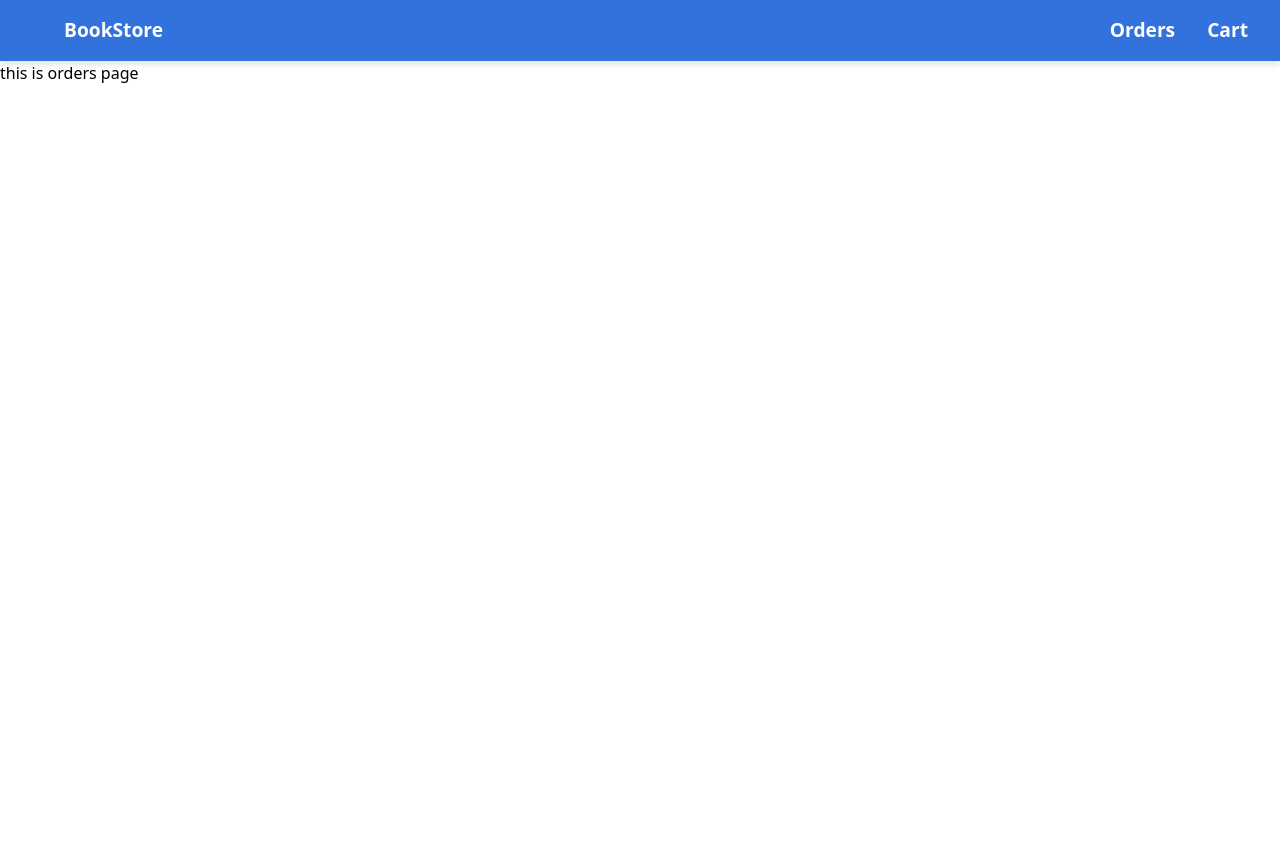
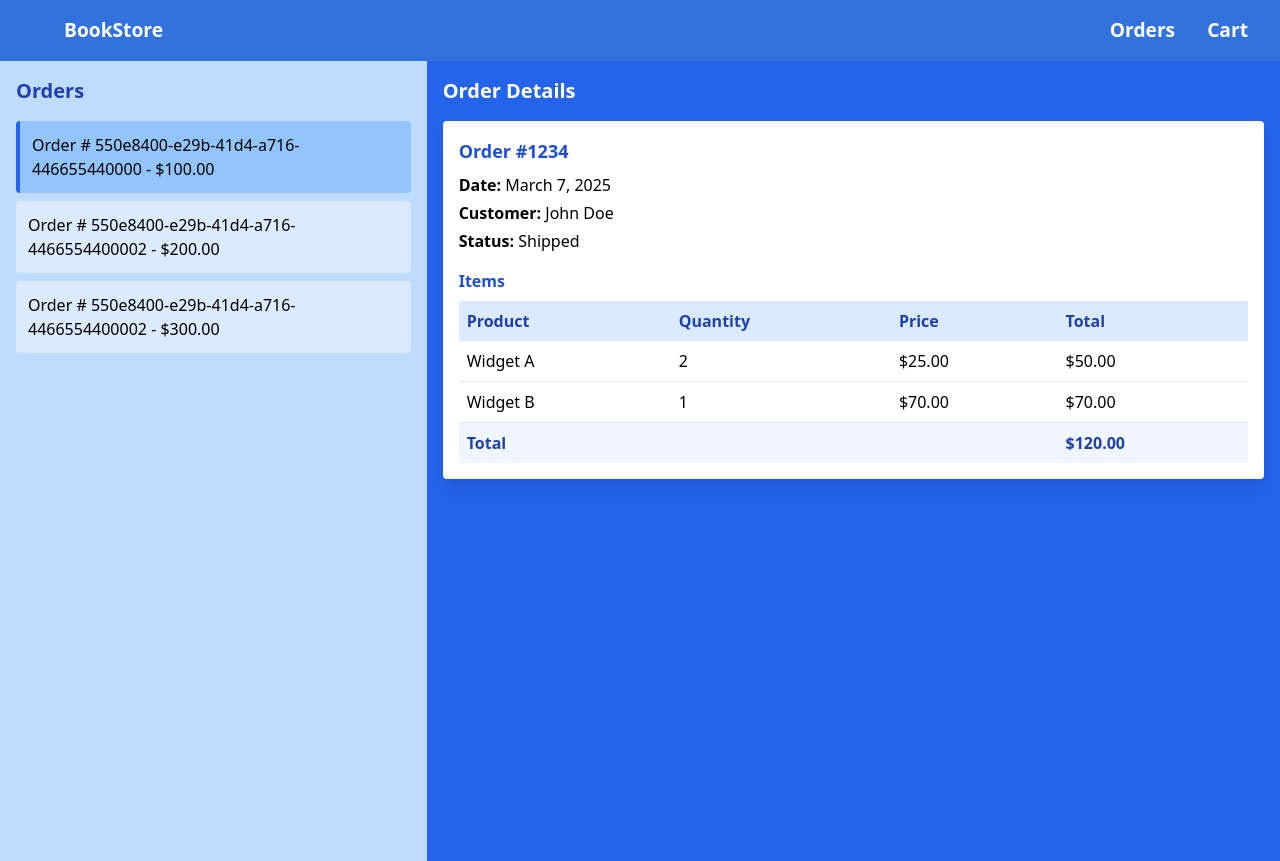
Before and after one commit to Anvesh-kn/bookstore, a React (Vite) app in the folder book-ui/: page /orders in a window 1280 px wide. Before the commit the page ends 800 px from the top, so only its background shows below. Built offline with nearby package versions, Linux system fonts and the light colour scheme.

Commit message:
add styling for orders page

```diff
--- a/book-ui/src/components/orders/OrderCardComponent.tsx
+++ b/book-ui/src/components/orders/OrderCardComponent.tsx
@@ -1,5 +1,5 @@
+
 function OrderCardComponent() {
-
 
 
     return (
--- a/book-ui/src/components/orders/OrderComponent.tsx
+++ b/book-ui/src/components/orders/OrderComponent.tsx
@@ -1,9 +1,59 @@
+import Order from "../../domain/Order.ts";
+import OrderItemsTableComponent from "./OrderItemsTableComponent.tsx";
+
+
 function OrderComponent() {
+    const orders: Array<Order> = [
+        {id: "550e8400-e29b-41d4-a716-446655440000", price: 100},
+        {id: "550e8400-e29b-41d4-a716-4466554400002", price: 200},
+        {id: "550e8400-e29b-41d4-a716-4466554400002", price: 300},
+    ];
+
+    const orderItems = [
+        {product: "Widget A", quantity: 2, price: 25.00},
+        {product: "Widget B", quantity: 1, price: 70.00}
+    ];
+
+    function handleOrderClick(id: string) {
+        console.log(`Order clicked: ${id}`);
+    }
+    const selectedOrderId:string="550e8400-e29b-41d4-a716-446655440000"
+
+    const orderList = orders.map((order) => (
+        <li
+            key={order.id}
+            className={`p-3 bg-blue-100 rounded cursor-pointer hover:bg-blue-300 ${
+                selectedOrderId === order.id ? 'bg-blue-300 border-l-4 border-blue-600' : ''
+            }`}
+            onClick={() => handleOrderClick(order.id)} // Add this function to handle clicks
+        >
+            Order # {order.id || 'N/A'} - ${order.price?.toFixed(2) || '0.00'}
+        </li>
+    ))
 
 
     return (
-        <div>
-            this is orders page
+        <div className="bg-gray-50 flex h-screen">
+            {/* Order List Section - Takes 1/3 of the width */}
+            <div className="bg-blue-200 w-1/3 p-4 overflow-y-auto">
+                <h2 className="text-xl font-bold mb-4 text-blue-800">Orders</h2>
+                <ul className="space-y-2">
+                    {orderList}
+                </ul>
+            </div>
+
+            {/* Order Details Section - Takes 2/3 of the width */}
+            <div className="bg-blue-600 w-2/3 p-4 overflow-y-auto">
+                <h2 className="text-xl font-bold mb-4 text-white">Order Details</h2>
+                <div className="bg-white p-4 rounded shadow-lg">
+                    <h3 className="text-lg font-semibold text-blue-700">Order #1234</h3>
+                    <p className="mt-2"><strong>Date:</strong> March 7, 2025</p>
+                    <p className="mt-1"><strong>Customer:</strong> John Doe</p>
+                    <p className="mt-1"><strong>Status:</strong> Shipped</p>
+
+                    <OrderItemsTableComponent items={orderItems}></OrderItemsTableComponent>
+                </div>
+            </div>
         </div>
     );
 }
--- /dev/null
+++ b/book-ui/src/components/orders/OrderItemsTableComponent.tsx
@@ -0,0 +1,51 @@
+type OrderItem = {
+    product: string;
+    quantity: number;
+    price: number;
+};
+
+type OrderItemsTableProps = {
+    items: OrderItem[];
+};
+
+function OrderItemsTable(props: OrderItemsTableProps) {
+    // Calculate total price of all items
+    const items: OrderItem[] = props.items;
+    const totalPrice = items.reduce((sum, item) => {
+        return sum + (item.price * item.quantity);
+    }, 0);
+
+    return (
+        <div className="mt-4">
+            <h4 className="font-semibold text-blue-700">Items</h4>
+            <table className="w-full mt-2">
+                <thead className="bg-blue-100">
+                <tr>
+                    <th className="p-2 text-left text-blue-800">Product</th>
+                    <th className="p-2 text-left text-blue-800">Quantity</th>
+                    <th className="p-2 text-left text-blue-800">Price</th>
+                    <th className="p-2 text-left text-blue-800">Total</th>
+                </tr>
+                </thead>
+                <tbody>
+                {items.map((item, index) => (
+                    <tr key={index} className="border-b  border-blue-100">
+                        <td className="p-2">{item.product}</td>
+                        <td className="p-2">{item.quantity}</td>
+                        <td className="p-2">${item.price.toFixed(2)}</td>
+                        <td className="p-2">${(item.price * item.quantity).toFixed(2)}</td>
+                    </tr>
+                ))}
+                </tbody>
+                <tfoot className="bg-blue-50">
+                <tr>
+                    <td className="p-2 font-bold text-blue-800" colSpan={3}>Total</td>
+                    <td className="p-2 font-bold text-blue-800">${totalPrice.toFixed(2)}</td>
+                </tr>
+                </tfoot>
+            </table>
+        </div>
+    );
+};
+
+export default OrderItemsTable;
--- /dev/null
+++ b/book-ui/src/domain/Order.ts
@@ -0,0 +1,11 @@
+class Order {
+    id: string;
+    price: number;
+
+    constructor(id: string, price: number) {
+        this.id = id;
+        this.price = price;
+    }
+}
+
+export default Order;
```
